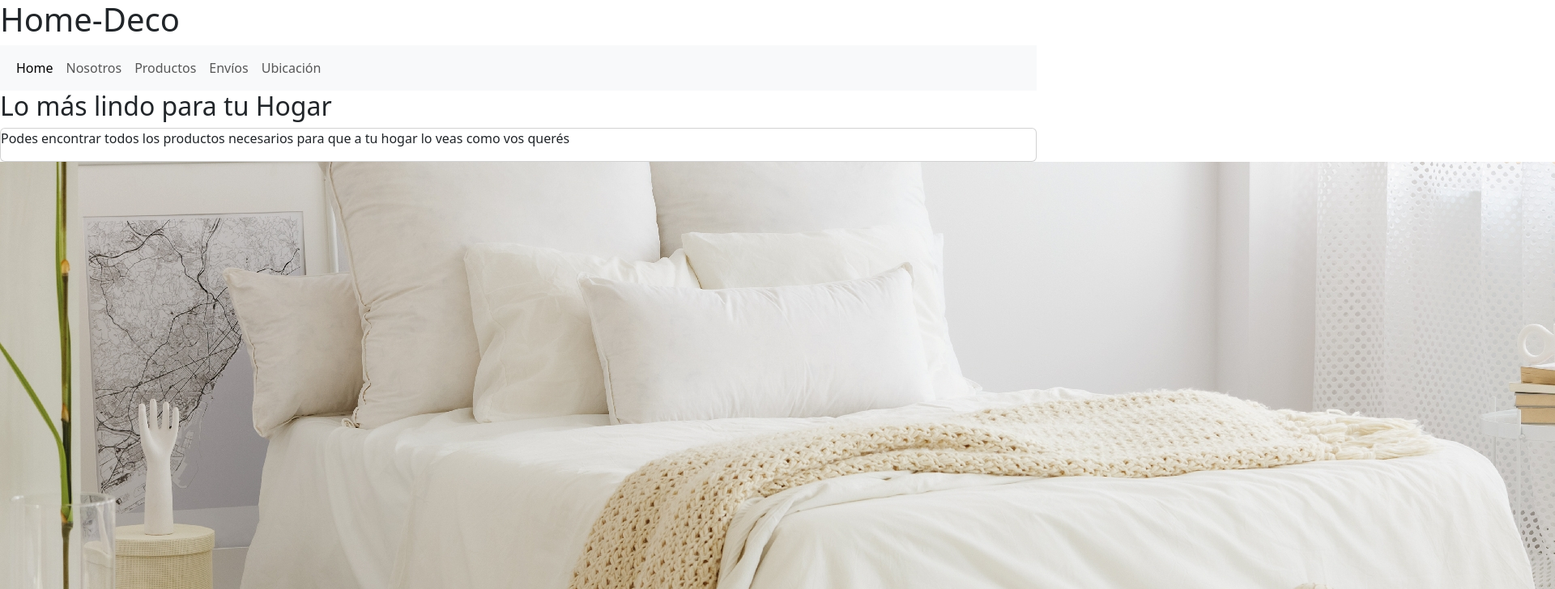
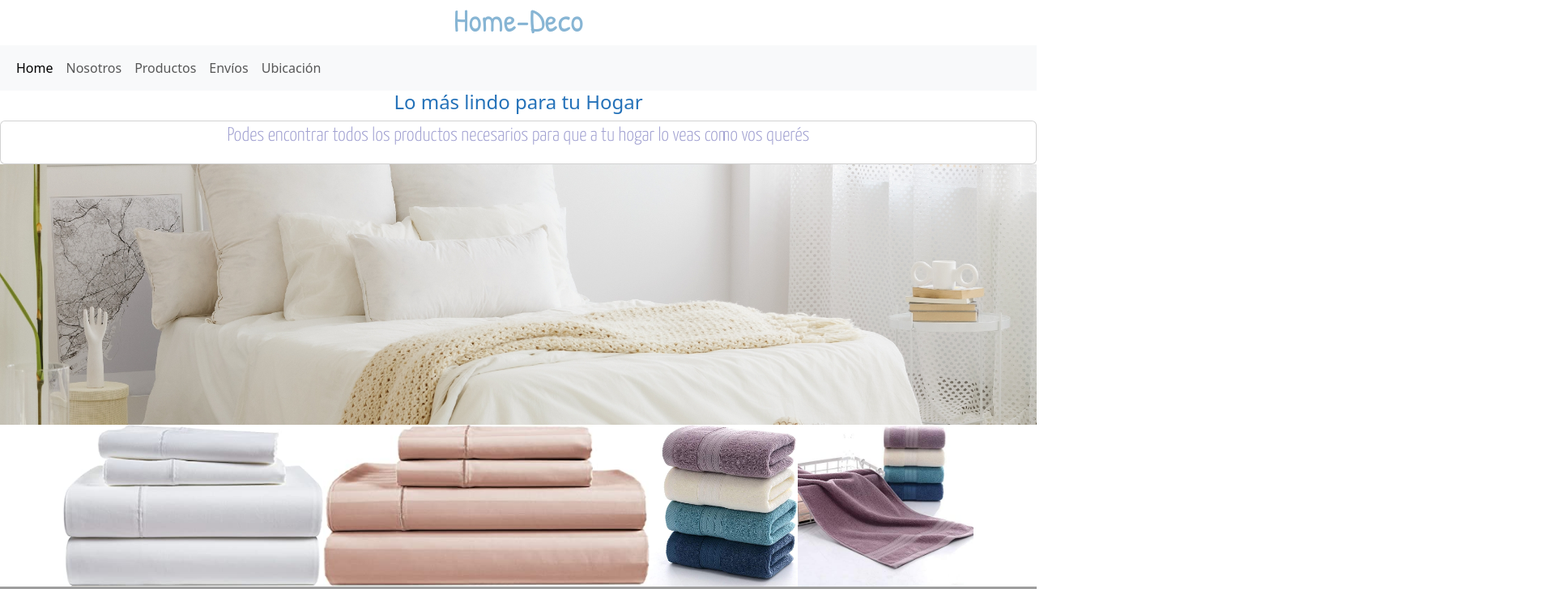
Before and after one commit to mariabelenalegre/Proyecto-final-AlegreMariaBelen, a website: page index.html in a window 1280 px wide. Shown: the top 728 px of the page at 81% size, 1920 px wide, since content can reach past the window. Drawn offline with nearby package versions, Linux system fonts and the light colour scheme; grey boxes are pictures that could not be loaded.

Commit message:
Correccion css index

```diff
--- a/index.html
+++ b/index.html
@@ -9,7 +9,7 @@
 
 
     <!--link a hoja de estilo-->
-    <link rel="stylesheet" href="../Actividad+3Alegre Maria Belen/styles/scss/style.css">
+    <link rel="stylesheet" href="./styles/scss/style.css">
 
     <!--Nombre pestaña-->
     <title>Blanqueria/Home-Deco</title>
--- a/styles/scss/style.scss
+++ b/styles/scss/style.scss
@@ -163,11 +163,13 @@ footer {
 
     td {
         border: 2px solid rgb(224, 127, 187);
+
     }
 
     th {
         color: rgb(187, 146, 207);
         font-size: x-large;
+
     }
 }
 
```
Also changed, not shown: pages/Productos.html (+1 -1 lines).
